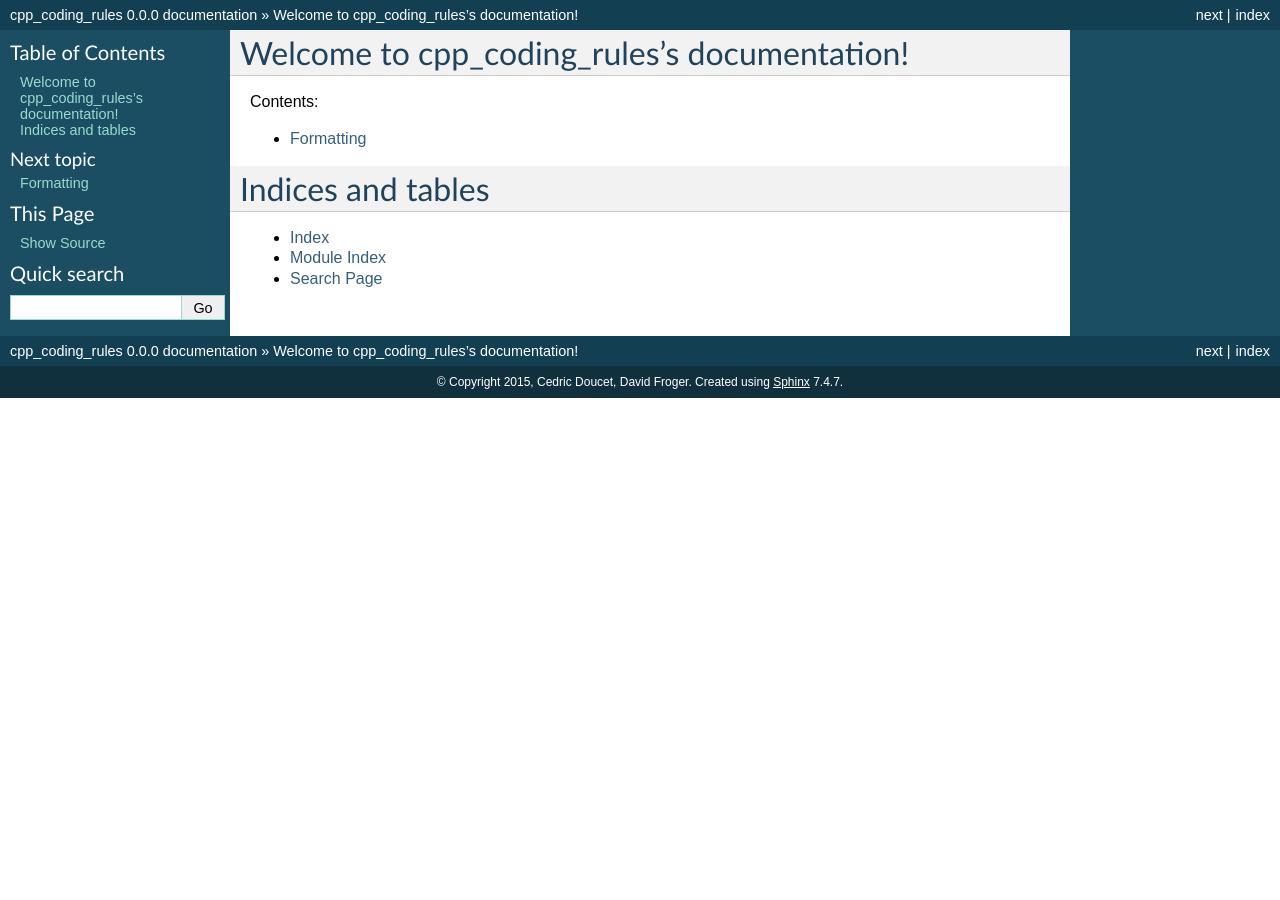
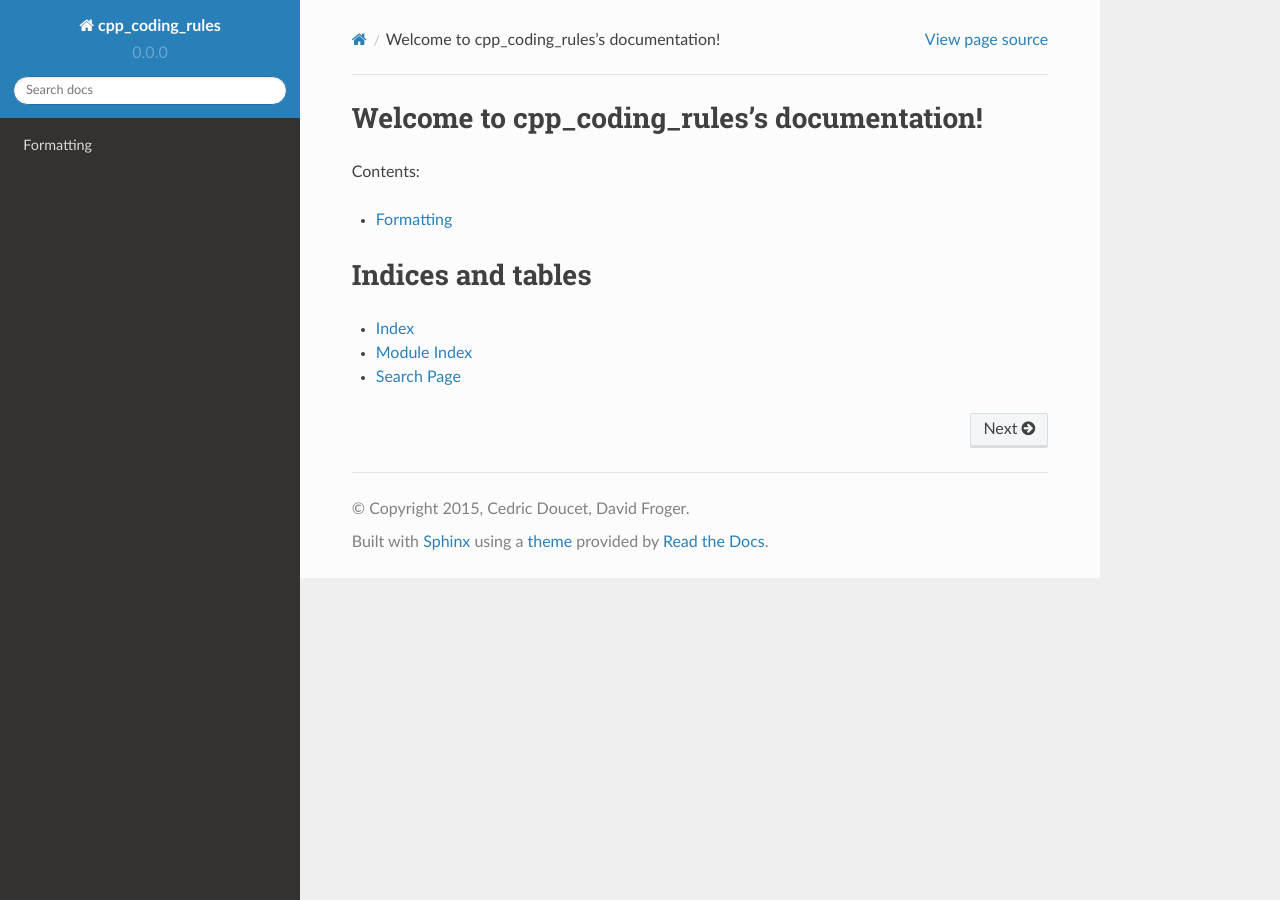
Before and after one commit to thni/coding_rules, a Sphinx documentation site: the page built from c++/doc/index.rst, in a window 1280 px wide. Built offline with Sphinx 7.4.7 and the Read the Docs theme 2.0.0, drawn with Linux system fonts in a browser that asks for light colours.

Commit message:
DOC/ Use readthedoc theme

```diff
--- a/c++/doc/conf.py
+++ b/c++/doc/conf.py
@@ -91,7 +91,16 @@
 
 # The theme to use for HTML and HTML Help pages.  See the documentation for
 # a list of builtin themes.
-html_theme = 'default'
+# on_rtd is whether we are on readthedocs.org
+import os
+on_rtd = os.environ.get('READTHEDOCS', None) == 'True'
+
+if not on_rtd:  # only import and set the theme if we're building docs locally
+    import sphinx_rtd_theme
+    html_theme = 'sphinx_rtd_theme'
+    html_theme_path = [sphinx_rtd_theme.get_html_theme_path()]
+
+# otherwise, readthedocs.org uses their theme by default, so no need to specify it
 
 # Theme options are theme-specific and customize the look and feel of a theme
 # further.  For a list of options available for each theme, see the
```
